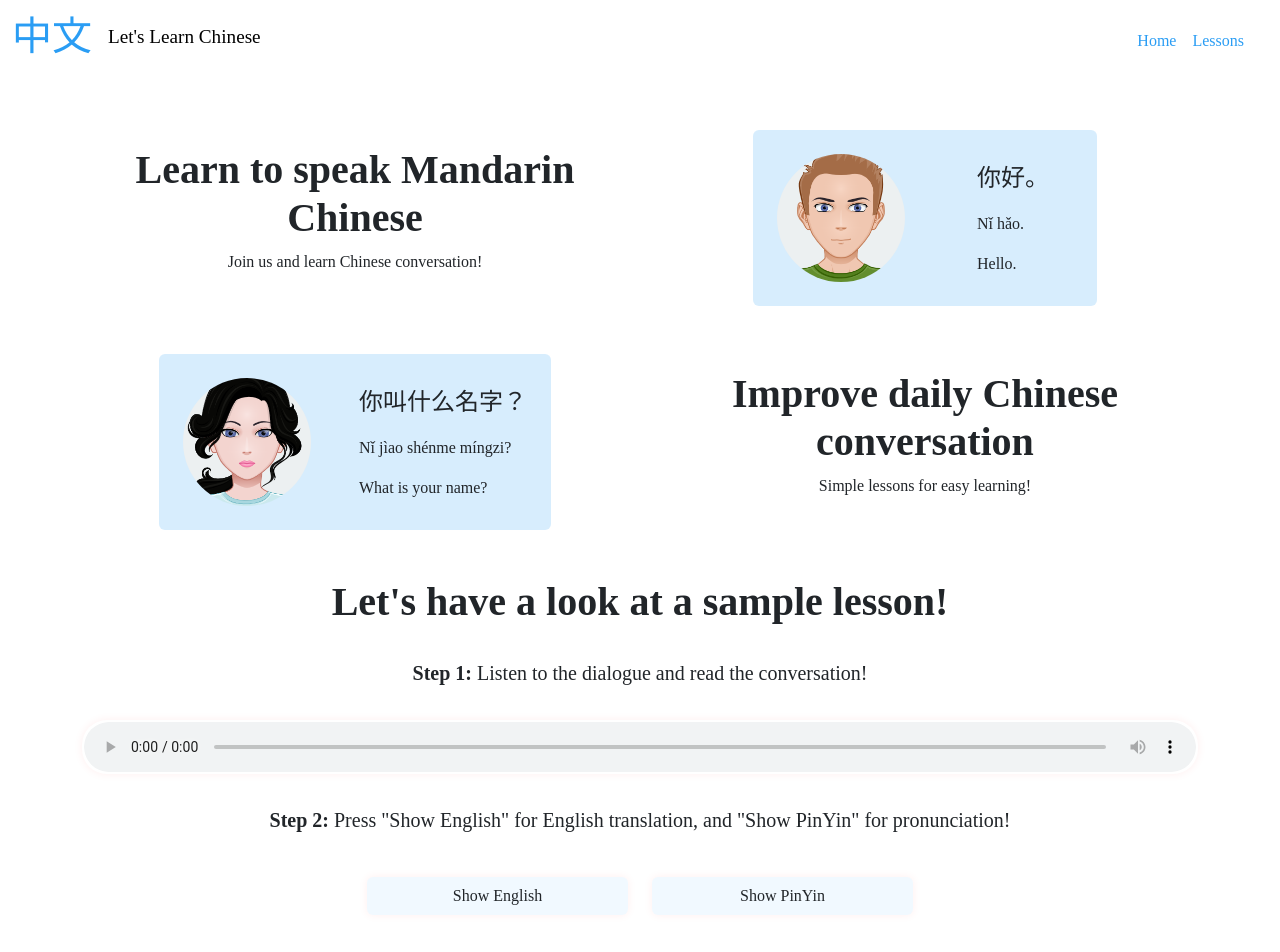
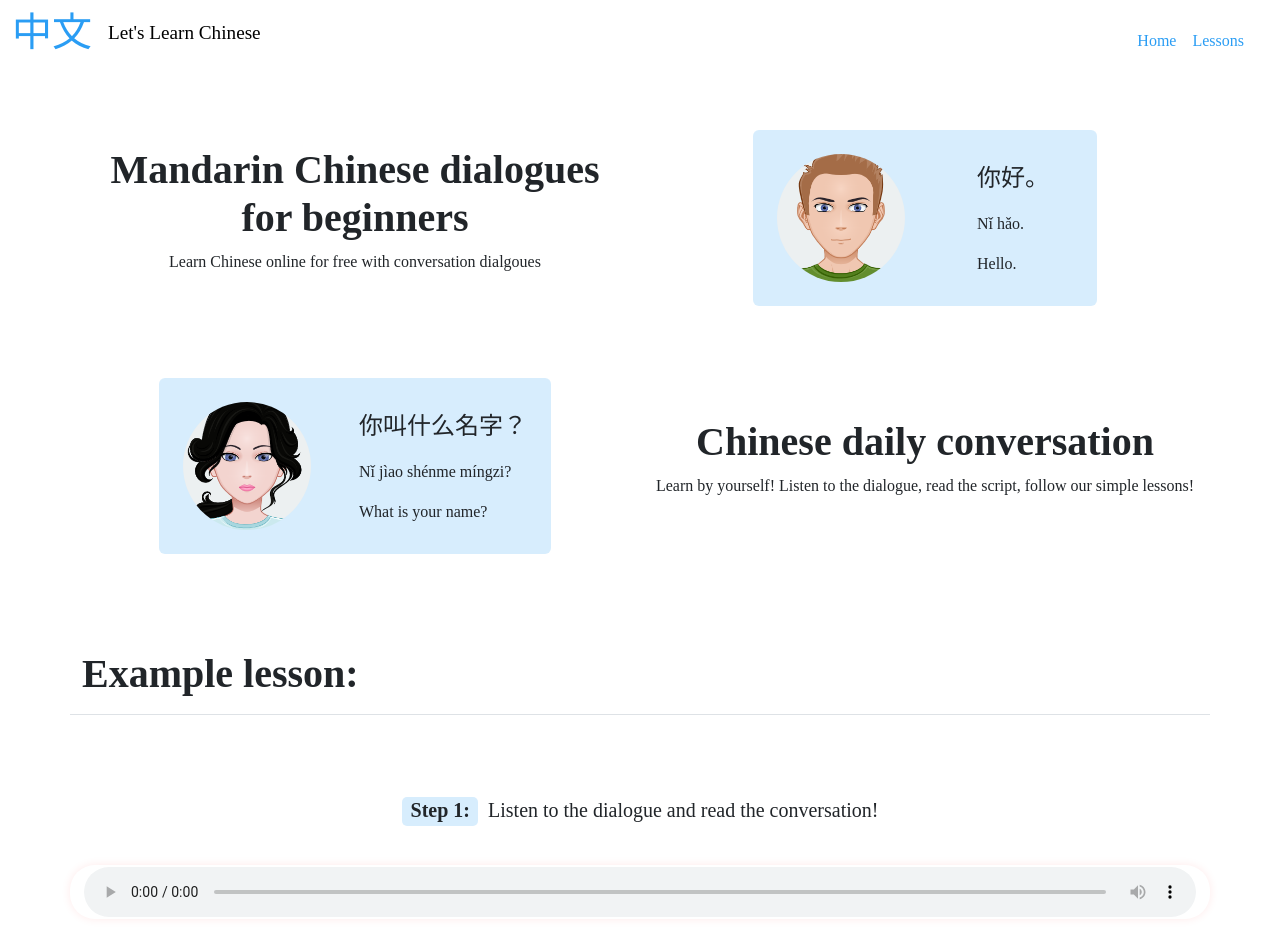
Before and after one commit to RN255/learn-chinese-gold, a React (Create React App) app: page / in a window 1280 px wide. Shown: the top 952 px of the page. Built offline with nearby package versions, Linux system fonts and the light colour scheme.

Commit message:
basic SEO done and home page improved

```diff
--- a/public/index.html
+++ b/public/index.html
@@ -5,11 +5,15 @@
     <link rel="icon" href="%PUBLIC_URL%/favicon.ico" />
     <meta name="viewport" content="width=device-width, initial-scale=1" />
     <meta name="theme-color" content="#000000" />
-    <meta
-      name="description"
-      content="Web site created using create-react-app"
-    />
+    <title>Let's Learn Chinese</title>
+    <meta name="description" content="Learn Chinese" />
     <link rel="apple-touch-icon" href="%PUBLIC_URL%/logo192.png" />
+    <!-- social media data  -->
+    <meta property="og:title" content="Let's Learn Chinese | Learn Chinese" />
+    <meta property="og:description" content="Learn Chinese" />
+    <meta property="og:image" content="src\assets\images\ogImage.jpg" />
+    <!-- Twitter Card data -->
+    <meta name="twitter:card" value="summary_large_image" />
     <!--
       manifest.json provides metadata used when your web app is installed on a
       user's mobile device or desktop. See https://developers.google.com/web/fundamentals/web-app-manifest/
@@ -24,7 +28,6 @@
       work correctly both with client-side routing and a non-root public URL.
       Learn how to configure a non-root public URL by running `npm run build`.
     -->
-    <title>Let's Learn Chinese</title>
   </head>
   <body>
     <noscript>You need to enable JavaScript to run this app.</noscript>
--- a/src/components/Audio.js
+++ b/src/components/Audio.js
@@ -4,12 +4,16 @@ import "../styles/styles.css";
 
 export default function Audio(props) {
   return (
-    <div className="container mt-3">
-      <audio
-        src={audioList[`audio${props.LessonText.lessonNumber}`]}
-        controls
-        className={props.Flashing ? "homePageBorderElement flashingBorder" : ""}
-      />
+    <div className="container mt-4">
+      <div className="row">
+        <audio
+          src={audioList[`audio${props.LessonText.lessonNumber}`]}
+          controls
+          className={
+            props.Flashing ? "homePageBorderElement flashingBorder" : ""
+          }
+        />
+      </div>
     </div>
   );
 }
--- a/src/components/Footer.js
+++ b/src/components/Footer.js
@@ -7,7 +7,7 @@ export default function Footer() {
     <>
       <div className="container">
         <footer className="d-flex flex-wrap justify-content-between align-items-center py-3 my-4 border-top">
-          <p className="col-md-4 mb-0 text-body-secondary">© 2023</p>
+          <p className="col-md-4 mb-0 text-body-secondary">© 2023 Let's Learn Chinese</p>
 
           <ul className="nav col-md-4 justify-content-end">
             <li className="nav-item">
--- a/src/components/NavBar.js
+++ b/src/components/NavBar.js
@@ -3,7 +3,6 @@ import Container from "react-bootstrap/Container";
 import Nav from "react-bootstrap/Nav";
 import Navbar from "react-bootstrap/Navbar";
 import Offcanvas from "react-bootstrap/Offcanvas";
-import { Link } from "react-router-dom";
 
 export default function NavBar() {
   return (
@@ -12,8 +11,8 @@ export default function NavBar() {
         <Container fluid>
           <Navbar.Brand>
             <Nav.Link href="/" to="/" className="navLogo">
-              <h1>中文</h1>
-              <h1>Let's Learn Chinese</h1>
+              <p>中文</p>
+              <p>Let's Learn Chinese</p>
             </Nav.Link>
           </Navbar.Brand>
           <Navbar.Toggle
--- a/src/pages/Home.js
+++ b/src/pages/Home.js
@@ -12,20 +12,23 @@ import Footer from "../components/Footer";
 
 const Home = (props) => {
   return (
-    <>
-      <div className="container homePage ">
-        <div className="row align-items-center">
+    <div className="homePage">
+      <div className="container ">
+        <div className="row align-items-center mb-4">
           <div className="col-lg-6 mx-auto mt-5 text-center">
-            <h2 className="display-6 fw-bold">
-              Learn to speak Mandarin Chinese
-            </h2>
-            <p>Join us and learn Chinese conversation!</p>
+            <h1 className="display-6 fw-bold">
+              Mandarin Chinese dialogues for beginners
+            </h1>
+            <p>Learn Chinese online for free with conversation dialgoues</p>
           </div>
 
           <div className="col-lg-6">
             <div className="mainPageConvoSample d-flex align-items-center rounded mx-auto mt-5">
               <div className="p-4">
-                <img src={boyImg} alt="a boy"></img>
+                <img
+                  src={boyImg}
+                  alt="A Chinese man who will be a conversation partner"
+                ></img>
               </div>
               <div className="px-5 pt-3">
                 <p>你好。</p>
@@ -38,16 +41,20 @@ const Home = (props) => {
 
         <div className="row align-items-center flex-lg-row-reverse">
           <div className="col-lg-6 mx-auto mt-5 text-center">
-            <h2 className="display-6 fw-bold">
-              Improve daily Chinese conversation
-            </h2>
-            <p>Simple lessons for easy learning!</p>
+            <h2 className="display-6 fw-bold">Chinese daily conversation</h2>
+            <p>
+              Learn by yourself! Listen to the dialogue, read the script, follow
+              our simple lessons!
+            </p>
           </div>
 
           <div className=" col-lg-6">
             <div className="mainPageConvoSample d-flex align-items-center rounded mx-auto mt-5">
               <div className="p-4">
-                <img src={girlImg} alt="a girl"></img>
+                <img
+                  src={girlImg}
+                  alt="A Chinese woman who will be a conversation partner"
+                ></img>
               </div>
               <div className="px-4 pt-3">
                 <p>你叫什么名字？</p>
@@ -58,11 +65,11 @@ const Home = (props) => {
           </div>
         </div>
 
-        <div className="row text-center mt-5">
-          <p className="display-6 fw-bold">
-            Let's have a look at a sample lesson!
+        <div className="row pt-5 mt-5">
+          <p className="display-6 fw-bold border-bottom pb-3">
+            Example lesson:
           </p>
-          <p className="pt-3 homePageInstructions">
+          <p className="mt-5 pt-3 homePageInstructions text-center">
             <span className="fw-bold">Step 1: </span>Listen to the dialogue and
             read the conversation!
           </p>
@@ -70,9 +77,10 @@ const Home = (props) => {
       </div>
 
       {/* <TitleSection LessonText={props.LessonText}></TitleSection> */}
+
       <Audio LessonText={props.LessonText} Flashing={true}></Audio>
 
-      <div className="container mt-4">
+      <div className="container homeItemCustomMargin">
         <div className="row text-center">
           <p className="homePageInstructions">
             <span className="fw-bold">Step 2: </span> Press "Show English" for
@@ -83,7 +91,7 @@ const Home = (props) => {
 
       <MainConvo LessonText={props.LessonText} Flashing={true}></MainConvo>
 
-      <div className="container mt-5">
+      <div className="container homeItemCustomMargin">
         <div className="row text-center">
           <p className="homePageInstructions">
             <span className="fw-bold">Step 3: </span> Get help from the word
@@ -94,7 +102,7 @@ const Home = (props) => {
 
       <TranslatedWords LessonText={props.LessonText}></TranslatedWords>
 
-      <div className="container mt-5">
+      <div className="container homeItemCustomMargin">
         <div className="row text-center">
           <p className="homePageInstructions">
             <span className="fw-bold">Step 4: </span> Test your knowledge of key
@@ -106,8 +114,9 @@ const Home = (props) => {
       <KeyPhrases LessonText={props.LessonText} Flashing={true}></KeyPhrases>
 
       <div className="container mt-4 mb-5">
-        <div className="row text-center display-6 fw-bold mb-4">
-          <p>Are you ready to start learning?</p>
+        <div className="row text-center  mb-4">
+          <p className="display-6 fw-bold">Are you ready to start learning?</p>
+          <p>Start learning Chinese for free with our online conversation course!</p>
         </div>
         <div className="row justify-content-center">
           <div className="col-12 col-md-3 pb-4">
@@ -133,7 +142,7 @@ const Home = (props) => {
         </div>
       </div>
       <Footer></Footer>
-    </>
+    </div>
   );
 };
 
--- a/src/styles/styles.css
+++ b/src/styles/styles.css
@@ -13,11 +13,13 @@
   /* align-items: flex-end; */
 }
 
-.navBar h1:first-of-type {
+.navBar p:first-of-type {
   color: #2a9df4;
+  font-size: 2.5rem;
+  line-height: 2.5rem;
 }
 
-.navBar h1:nth-of-type(2) {
+.navBar p:nth-of-type(2) {
   margin-left: 1rem;
   font-size: 1.2rem;
   color: #000;
@@ -56,12 +58,23 @@
 }
 
 .HomeCtaButton {
-  background-color: #2a9df450 !important;
+  background-color: #2a9df410 !important;
 }
 
 .HomeCtaButton:hover {
   /* background-color: #2a9df4 !important; */
-  background-color: #2a9df410 !important;
+  background-color: #2a9df450 !important;
+}
+
+.homeItemCustomMargin {
+  margin-top: 100px;
+}
+
+.homePage span {
+  background-color: #2a9df430;
+  border-radius: 5px;
+  padding: 2px 3px 5px 9px;
+  margin-right: 10px;
 }
 
 /* home page animations  */
@@ -80,17 +93,14 @@
   0% {
     /* border-color: transparent; */
     box-shadow: rgba(255, 0, 0, 0.05) 0px 0px 10px;
-
   }
   50% {
     /* border-color: red; */
-    box-shadow: rgba(255, 0, 0, 0.70) 0px 0px 10px;
-
+    box-shadow: rgba(255, 0, 0, 0.7) 0px 0px 10px;
   }
   100% {
     /* border-color: transparent; */
     box-shadow: rgba(255, 0, 0, 0.05) 0px 0px 10px;
-
   }
 }
 
@@ -204,7 +214,7 @@
 /* custom conversations  */
 
 .greenBackground {
-  background-color: #2af45c30 !important;
+  background-color: #2af45c20 !important;
 }
 
 /* translation list  */
```
Also changed, not shown: src/assets/images/ogImage.jpg (added), src/modules/lessonText.js.
